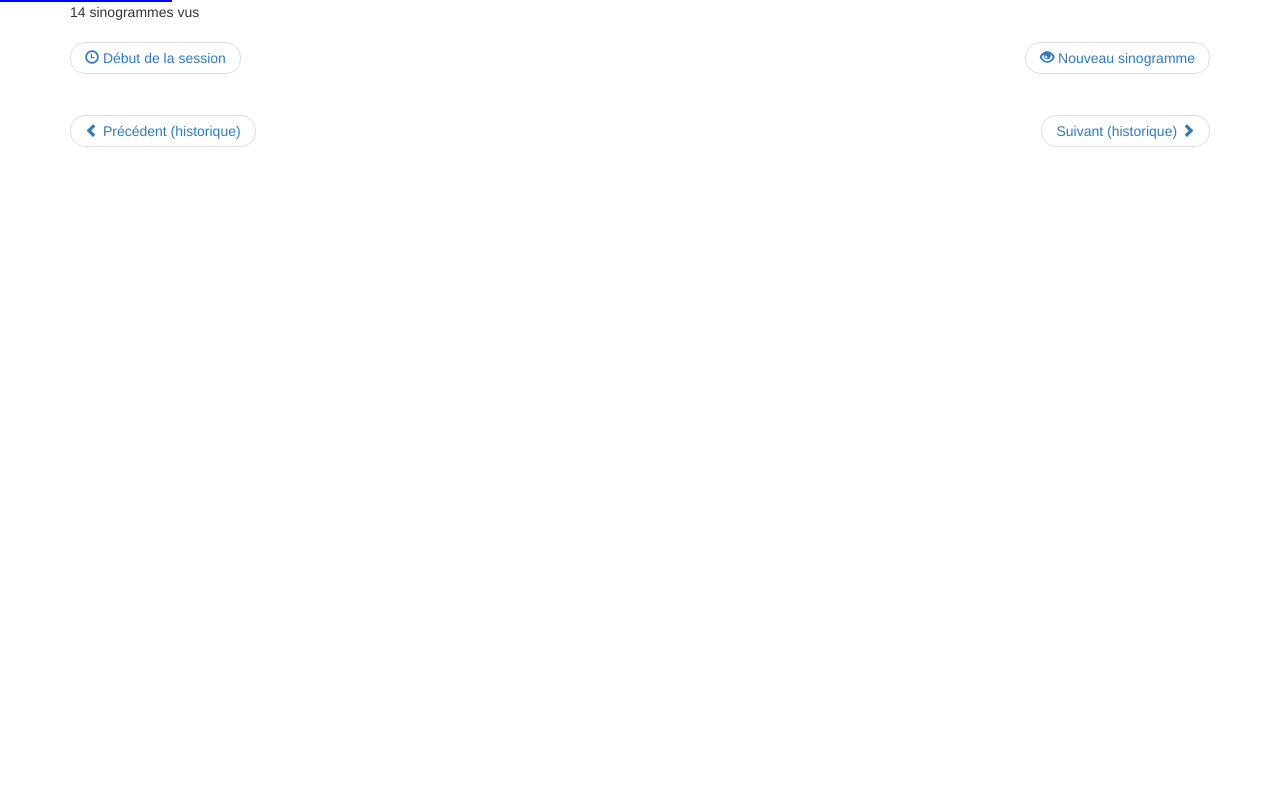
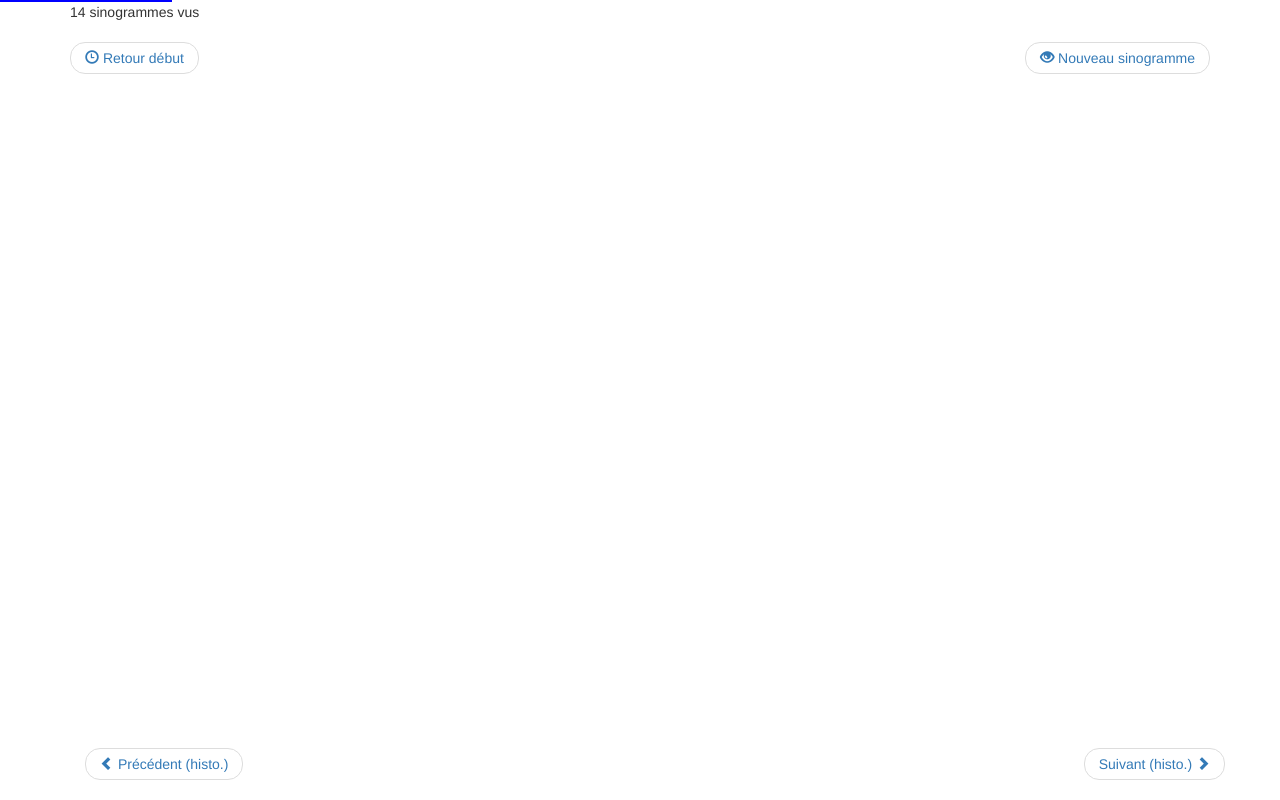
Before and after one commit to nicolasgrancher/learn-chinese, a PHP site: template web/views/sinogram.html.twig in a window 1280 px wide. Run offline with PHP 8.4, Linux system fonts and the light colour scheme; the template is opened without the code that fills it: most values are stand-ins (such as "Sample title", 1, 10 or a date in 2020); some libraries are stand-ins or nearby versions.

Commit message:
amélioration ergonomie

```diff
--- a/web/css/styles.css
+++ b/web/css/styles.css
@@ -11,3 +11,10 @@
 .sinogram .translation {
     line-height: 8em;
 }
+#pager-top {
+
+}
+#pager-bottom {
+    position: absolute;
+    bottom: 0;
+}
--- a/web/views/sinogram.html.twig
+++ b/web/views/sinogram.html.twig
@@ -7,10 +7,10 @@
 
     <div class="container">
         <p>{{ history | length }} sinogrammes vus</p>
-        <ul class="pager">
+        <ul id="pager-top" class="pager">
             {% if currentIndex > 0 %}
                 <li class="previous">
-                    <a class="btn btn-" href="{{ path('history', {currentIndex: 0}) }}"><span class="glyphicon glyphicon-time"></span> Début de la session</a>
+                    <a class="btn btn-" href="{{ path('history', {currentIndex: 0}) }}"><span class="glyphicon glyphicon-time"></span> Retour début</a>
                 </li>
             {% endif %}
             <li class="next">
@@ -19,26 +19,30 @@
         </ul>
 
         <div class="row sinogram">
-            <div class="col-xs-6">
+            <div class="col-xs-8">
                 <div class="character">{{ sinogram['character'] }}</div>
                 <em class="text-muted">{{ sinogram['pinyin'] }}</em>
             </div>
-            <div class="col-xs-6 translation">
+            <div class="col-xs-4 translation">
                 {{ sinogram['french'] }}
             </div>
         </div>
 
+        <div id="pager-bottom">
+            <div class="container">
                 <ul class="pager">
                     {% if currentIndex > 0 %}
                         <li class="previous">
-                    <a href="{{ path('history', {currentIndex: (currentIndex - 1)}) }}"><span class="glyphicon glyphicon-chevron-left"></span> Précédent (historique)</a>
+                            <a href="{{ path('history', {currentIndex: (currentIndex - 1)}) }}"><span class="glyphicon glyphicon-chevron-left"></span> Précédent (histo.)</a>
                         </li>
                     {% endif %}
                     {% if (currentIndex + 1) < (history | length) %}
                         <li class="next">
-                    <a class="pull-right" href="{{ path('history', {currentIndex: (currentIndex + 1)}) }}">Suivant (historique) <span class="glyphicon glyphicon-chevron-right"></span></a>
+                            <a class="pull-right" href="{{ path('history', {currentIndex: (currentIndex + 1)}) }}">Suivant (histo.) <span class="glyphicon glyphicon-chevron-right"></span></a>
                         </li>
                     {% endif %}
                 </ul>
             </div>
+        </div>
+    </div>
 {% endblock %}
```
Also changed, not shown: web/index.php (+4 -7 lines). Lines whose indentation alone changed are shown as unchanged.
